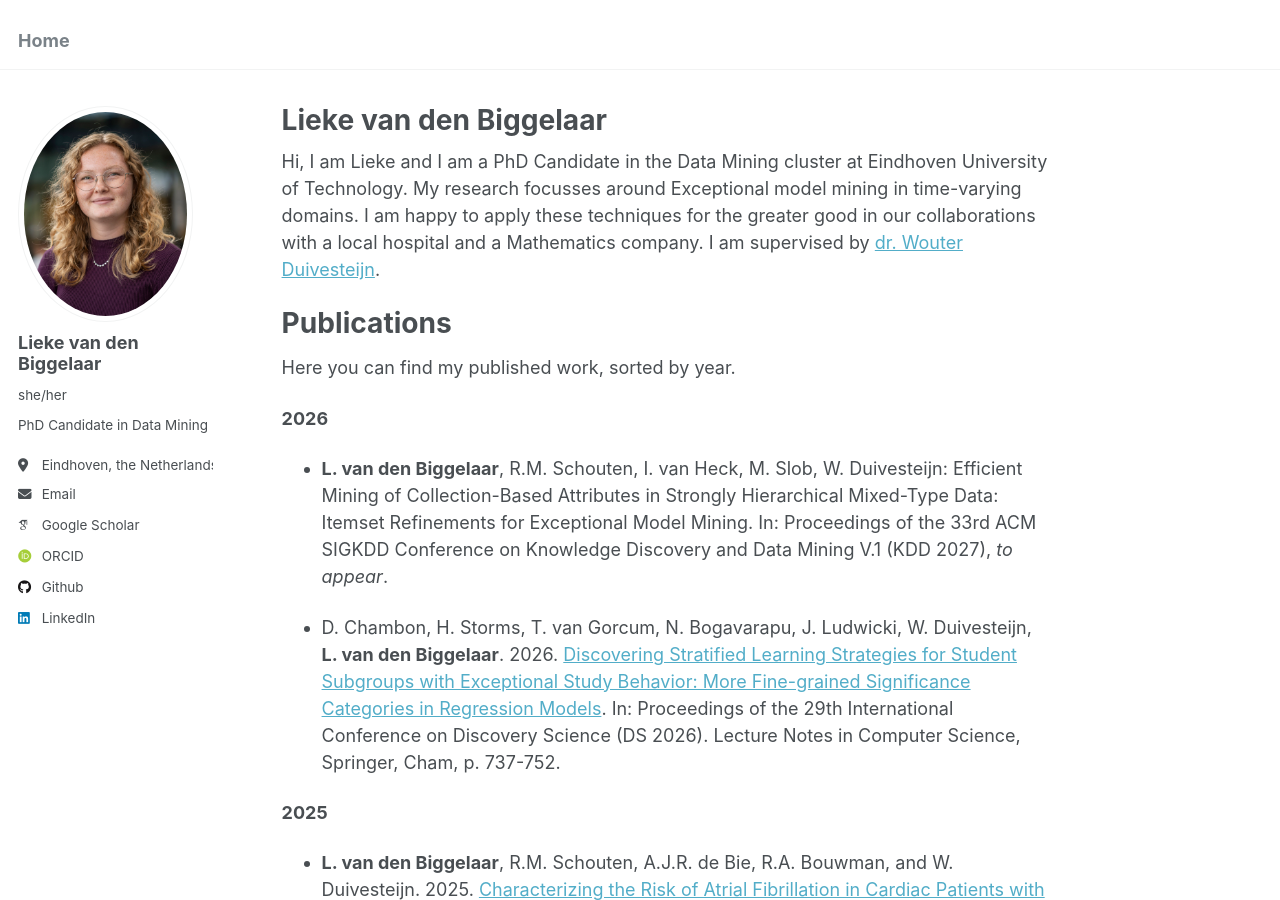
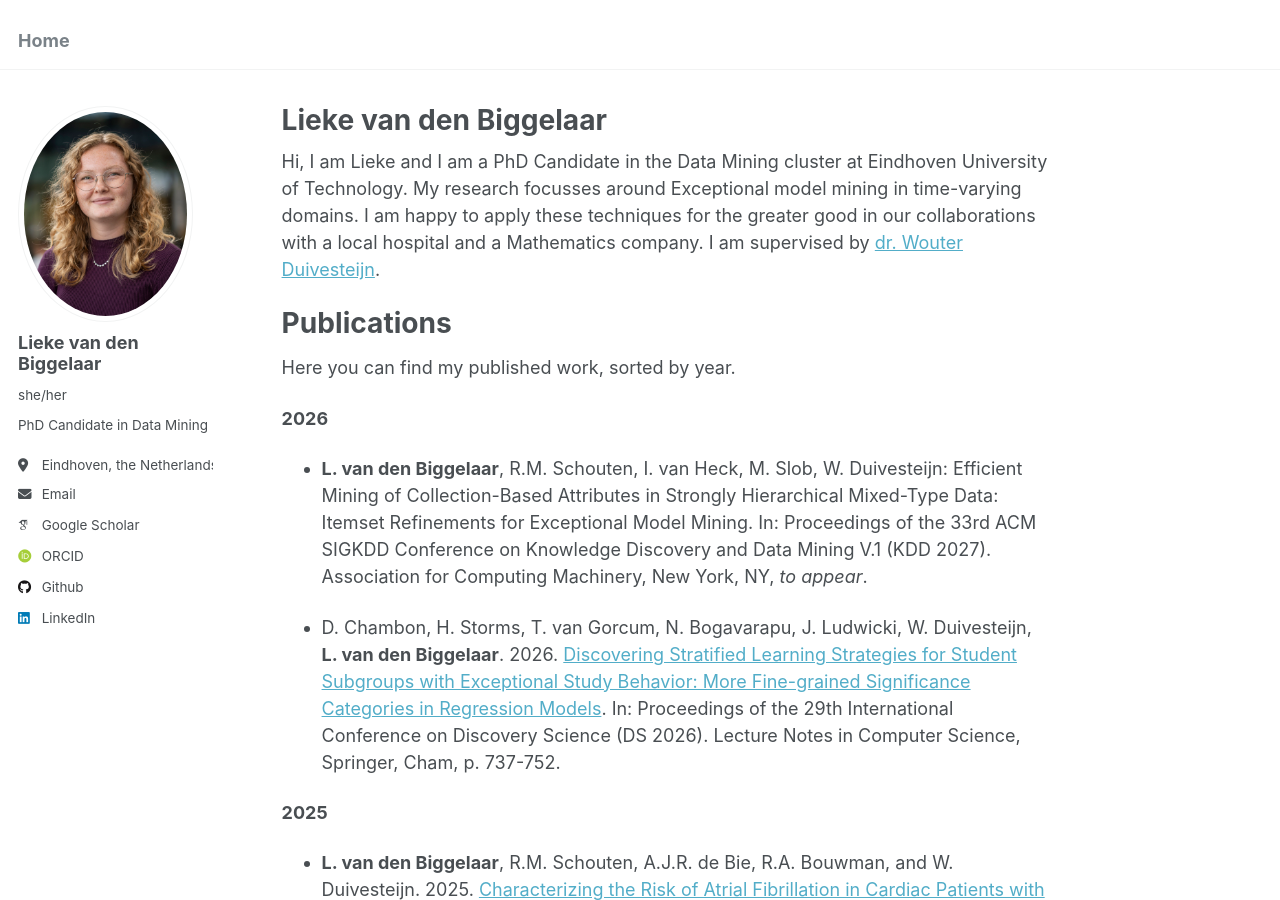
Before and after one commit to liekevandenbiggelaar/liekevandenbiggelaar.github.io, a Jekyll site: the page built from _pages/about.md, in a window 1280 px wide and 900 px high. Built offline with Jekyll 4.4.1, drawn with Linux system fonts in a browser that asks for light colours; some web fonts are replaced.

Commit message:
Update about.md

```diff
--- a/_pages/about.md
+++ b/_pages/about.md
@@ -15,7 +15,7 @@ Publications
 Here you can find my published work, sorted by year.
 
 **2026**
-- **L. van den Biggelaar**, R.M. Schouten, I. van Heck, M. Slob, W. Duivesteijn: Efficient Mining of Collection-Based Attributes in Strongly Hierarchical Mixed-Type Data: Itemset Refinements for Exceptional Model Mining. In: Proceedings of the 33rd ACM SIGKDD Conference on Knowledge Discovery and Data Mining V.1 (KDD 2027), *to appear*.
+- **L. van den Biggelaar**, R.M. Schouten, I. van Heck, M. Slob, W. Duivesteijn: Efficient Mining of Collection-Based Attributes in Strongly Hierarchical Mixed-Type Data: Itemset Refinements for Exceptional Model Mining. In: Proceedings of the 33rd ACM SIGKDD Conference on Knowledge Discovery and Data Mining V.1 (KDD 2027). Association for Computing Machinery, New York, NY, *to appear*.
 
 - D. Chambon, H. Storms, T. van Gorcum, N. Bogavarapu, J. Ludwicki, W. Duivesteijn, **L. van den Biggelaar**. 2026. [Discovering Stratified Learning Strategies for Student Subgroups with Exceptional Study Behavior: More Fine-grained Significance Categories in Regression Models](https://doi.org/10.1007/978-3-032-41086-3_47). In: Proceedings of the 29th International Conference on Discovery Science (DS 2026). Lecture Notes in Computer Science, Springer, Cham, p. 737-752.
 
```
